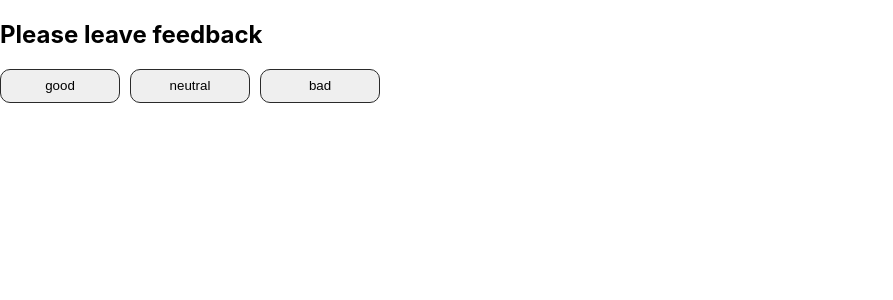
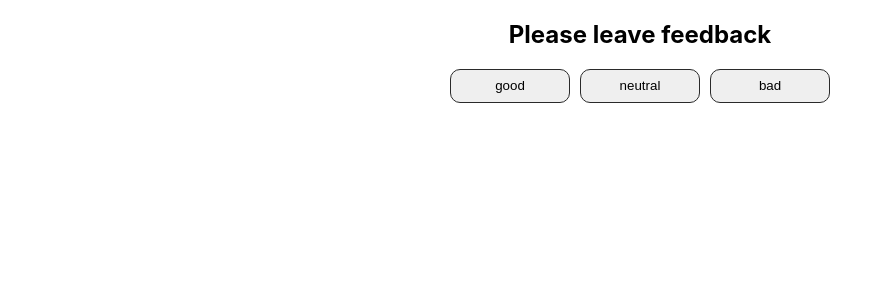
Before and after one commit to VladZhyrnyi/goit-react-hw-04-feedback, a React (Create React App) app: page / in a window 1280 px wide. Shown: the top 300 px of the page, without its empty margins (0-893 px from the left). Built offline with nearby package versions, Linux system fonts and the light colour scheme.

Commit message:
add some styles

```diff
--- a/src/components/App.jsx
+++ b/src/components/App.jsx
@@ -1,4 +1,5 @@
 import React, { Component } from 'react';
+import { Container } from './Container/Container.styled';
 import { Section } from './Section/Section';
 import { FeedbackOptions } from './FeedbackOptions/FeedbackOptions';
 import { Statistics } from './Statistics/Statistics';
@@ -31,8 +32,12 @@ export class App extends Component {
   render() {
     const { good, neutral, bad } = this.state;
     return (
+      <Container>
         <Section title="Please leave feedback">
-        <FeedbackOptions options={Object.keys(this.state)} onClick={this.handleOptionClick}/>
+          <FeedbackOptions
+            options={Object.keys(this.state)}
+            onClick={this.handleOptionClick}
+          />
           {this.countTotalFeedback() !== 0 && (
             <Statistics
               good={good}
@@ -43,6 +48,7 @@ export class App extends Component {
             />
           )}
         </Section>
+      </Container>
     );
   }
 }
--- /dev/null
+++ b/src/components/Container/Container.styled.js
@@ -0,0 +1,10 @@
+import styled from 'styled-components';
+
+export const Container = styled.div`
+  width: 500px;
+  padding: 0 15px;
+  margin: 0 auto;
+  display: flex;
+  flex-direction: column;
+  align-items: center;
+`;
--- a/src/components/Section/Section.jsx
+++ b/src/components/Section/Section.jsx
@@ -1,9 +1,10 @@
 import React from "react";
+import { Title } from "./Section.styled";
 
 export const Section = ({title, children}) => {
   return (
     <section>
-      <h1>{title}</h1>
+      <Title>{title}</Title>
       {children}
     </section>
   )
--- a/src/components/Section/Section.styled.js
+++ b/src/components/Section/Section.styled.js
@@ -0,0 +1,5 @@
+import styled from 'styled-components';
+
+export const Title = styled.h1`
+  text-align: center;
+`;
```
Lines whose indentation alone changed are shown as unchanged.
